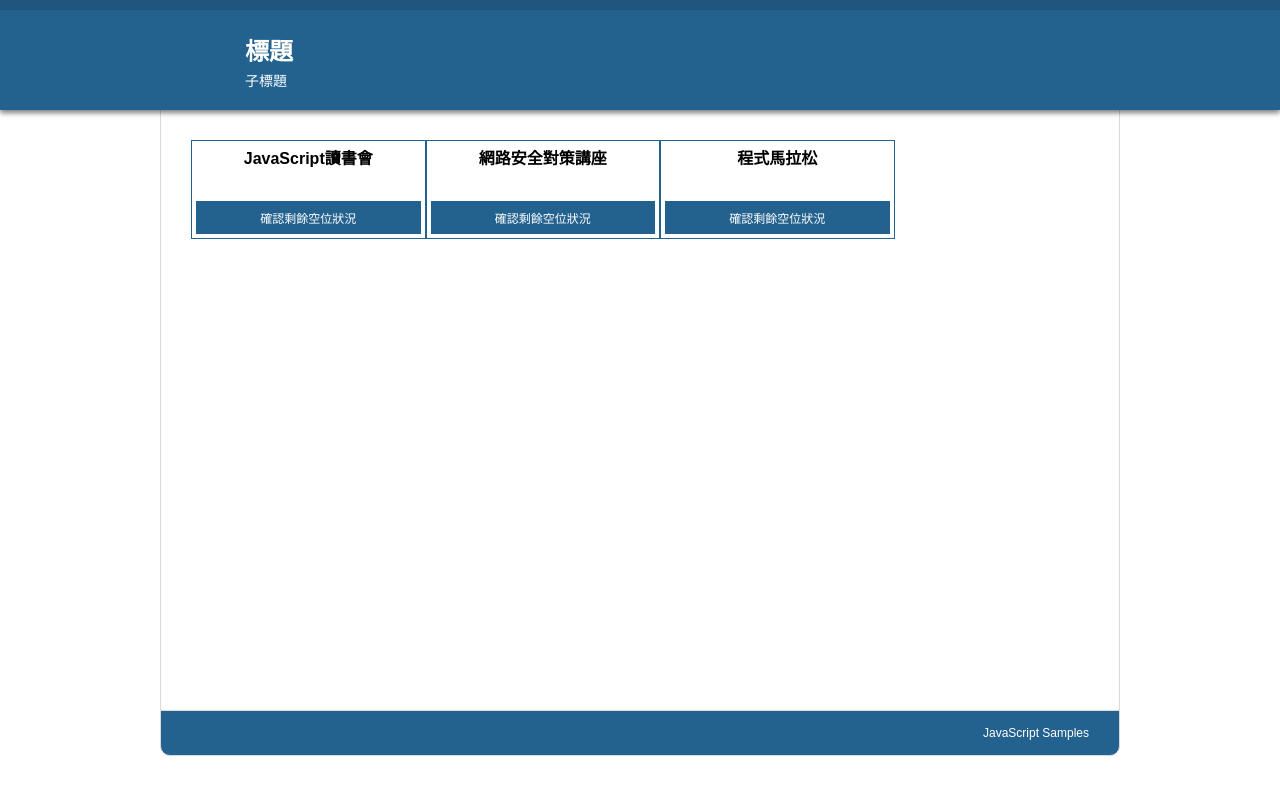
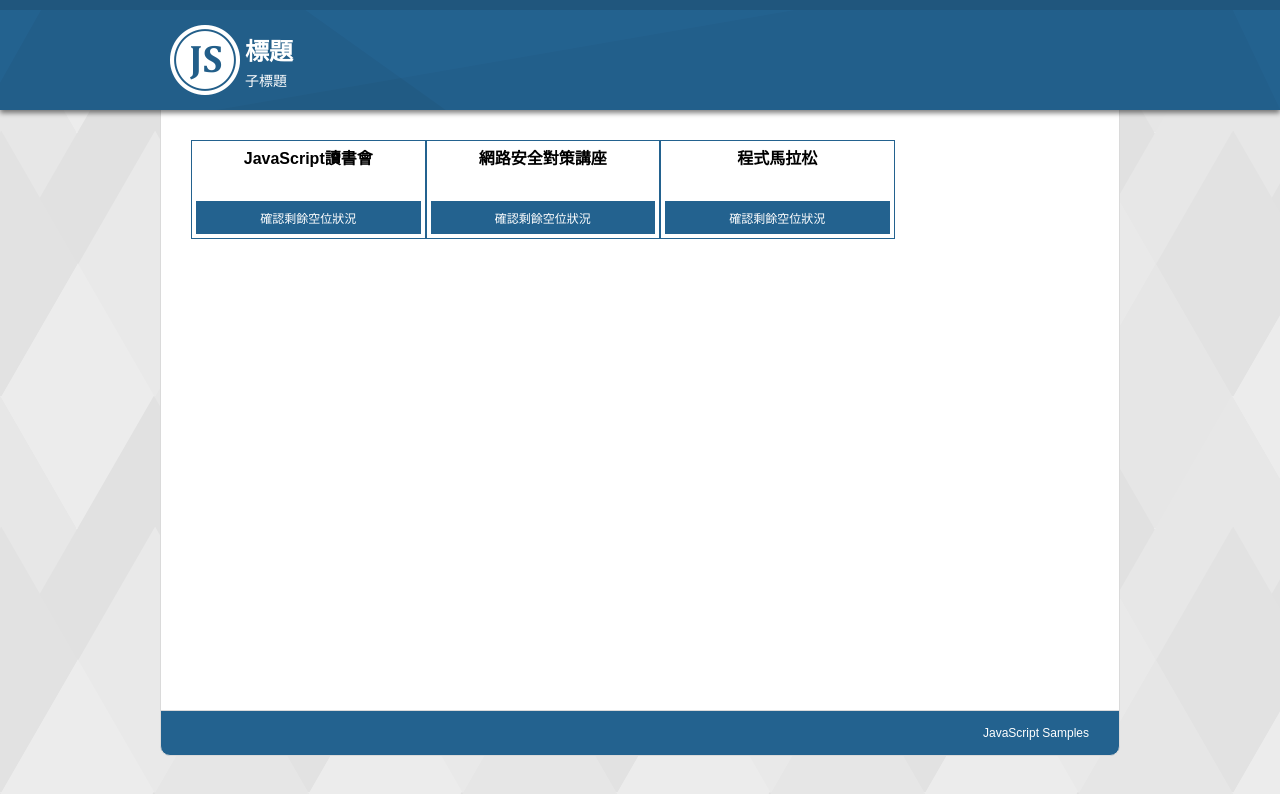
Before and after one commit to brianwu291/practice-ajax-by-jQuery, a plain HTML site: page book-js/practice/index.html in a window 1280 px wide. Drawn offline with nearby package versions, Linux system fonts and the light colour scheme.

Commit message:
change location syntax of images in css file

```diff
--- a/book-js/practice/style.css
+++ b/book-js/practice/style.css
@@ -4,7 +4,7 @@ body{
 	margin: 0;
 	padding: 0;
 	font-family: "微軟正黑體", "細明體", sans-serif;
-	background-image: url(../images/body-bg.png);
+	background-image: url(images/body-bg.png);
 }
 html, body {
 	height: 100%;
@@ -12,7 +12,7 @@ html, body {
 header{
 	width: 100%;
 	background-color: #23628f;
-	background-image: url(../images/header-bg.png);
+	background-image: url(images/header-bg.png);
 	background-position: 50% 50%;
 	border-top: #20567d 10px solid;
 	box-shadow: 0px 3px 5px 0px rgba(0, 0, 0, 0.5);
@@ -24,7 +24,7 @@ header{
 	max-width: 960px;
 	margin: 0 auto;
 	min-height: 100px;
-	background-image: url(../images/header-logo.png);
+	background-image: url(images/header-logo.png);
 	background-repeat: no-repeat;
 	background-position: 10px 50%;
 }
```
